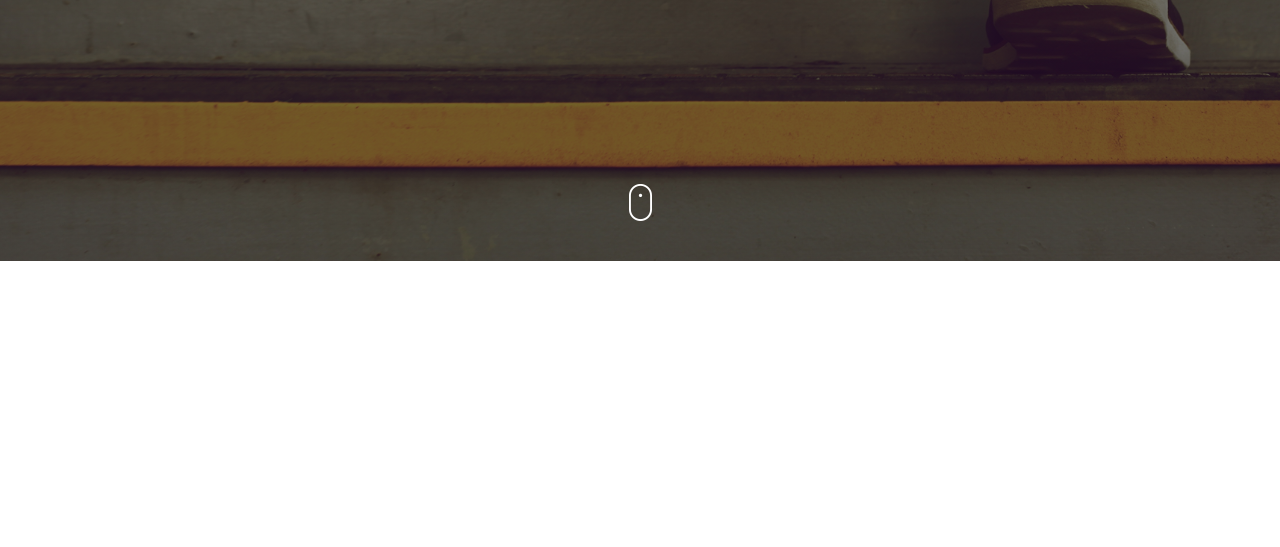
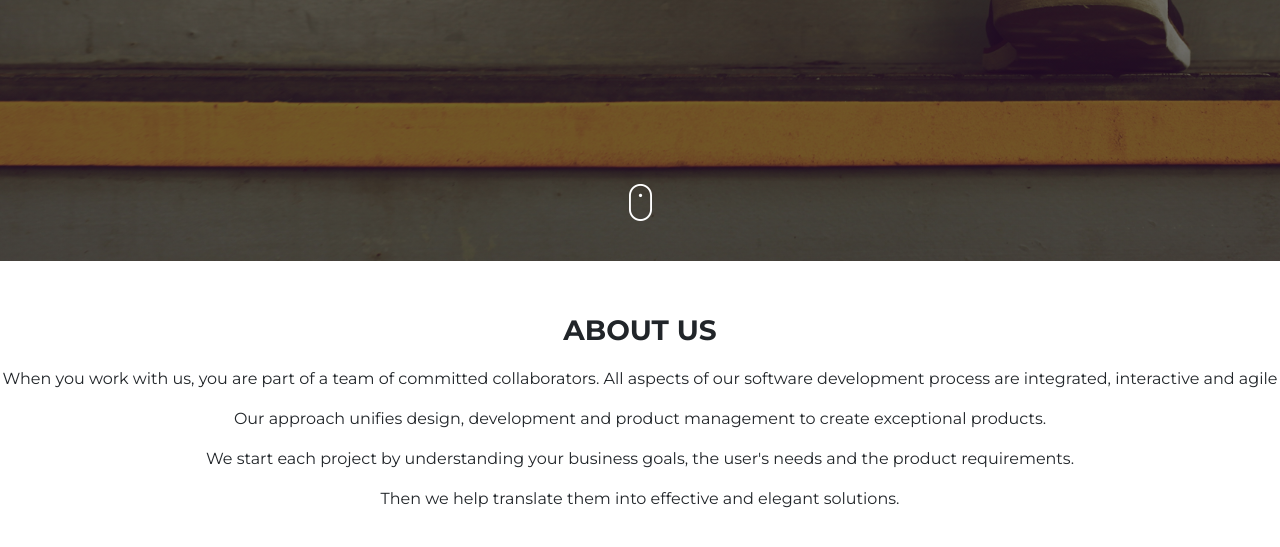
Before and after one commit to Edu58/Delani-Studio, a plain HTML site: page index.html in a window 1280 px wide. Shown: the part 539-1086 px from the top of the page. Before the commit the page ends 800 px from the top, so only its background shows below. Drawn offline with nearby package versions, Linux system fonts and the light colour scheme.

Commit message:
style: adds about us section

```diff
--- a/index.html
+++ b/index.html
@@ -28,6 +28,22 @@
         </div>
     </section>
 
+    <section class="about-us my-5 text-center">
+        <p class="fs-3 fw-bold">ABOUT US</p>
+        <p>
+            When you work with us, you are part of a team of committed collaborators. All aspects of our software development process are integrated, interactive and agile
+        </p>
+        <p>
+            Our approach unifies design, development and product management to create exceptional products.
+        </p>
+        <p>
+            We start each project by understanding your business goals, the user's needs and the product requirements.
+        </p>
+        <p>
+            Then we help translate them into effective and elegant solutions.
+        </p>
+    </section>
+
     <!-- Bootstrap 5 JS CDN -->
     <script src="https://cdn.jsdelivr.net/npm/bootstrap@5.0.2/dist/js/bootstrap.bundle.min.js"
         integrity="sha384-MrcW6ZMFYlzcLA8Nl+NtUVF0sA7MsXsP1UyJoMp4YLEuNSfAP+JcXn/tWtIaxVXM" crossorigin="anonymous">
```
